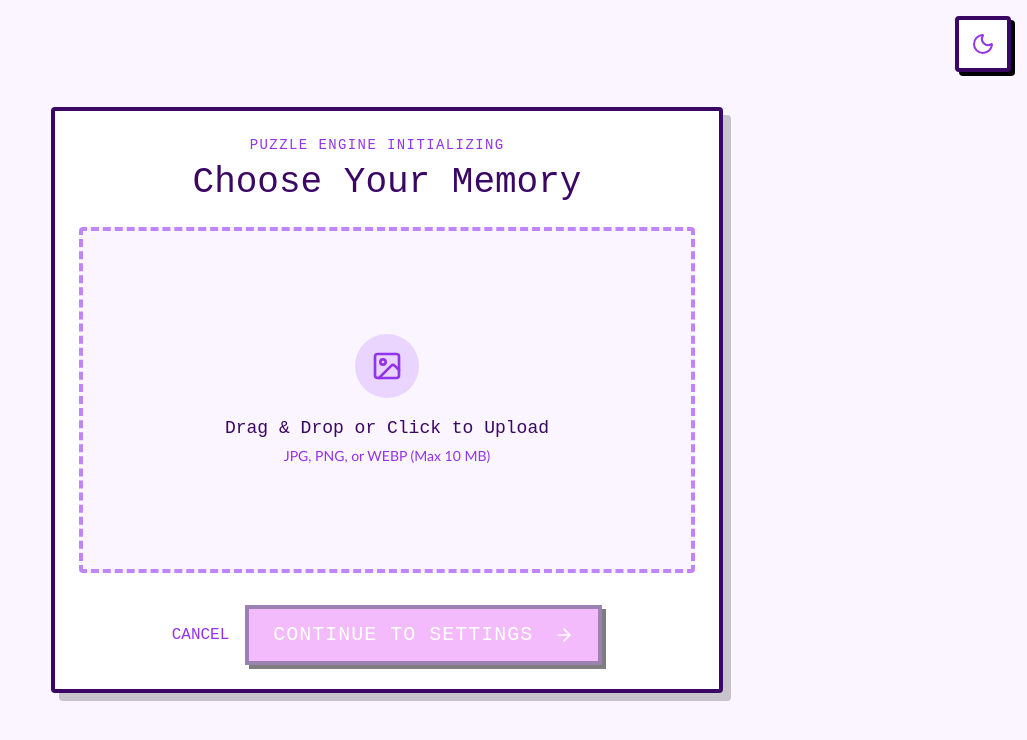
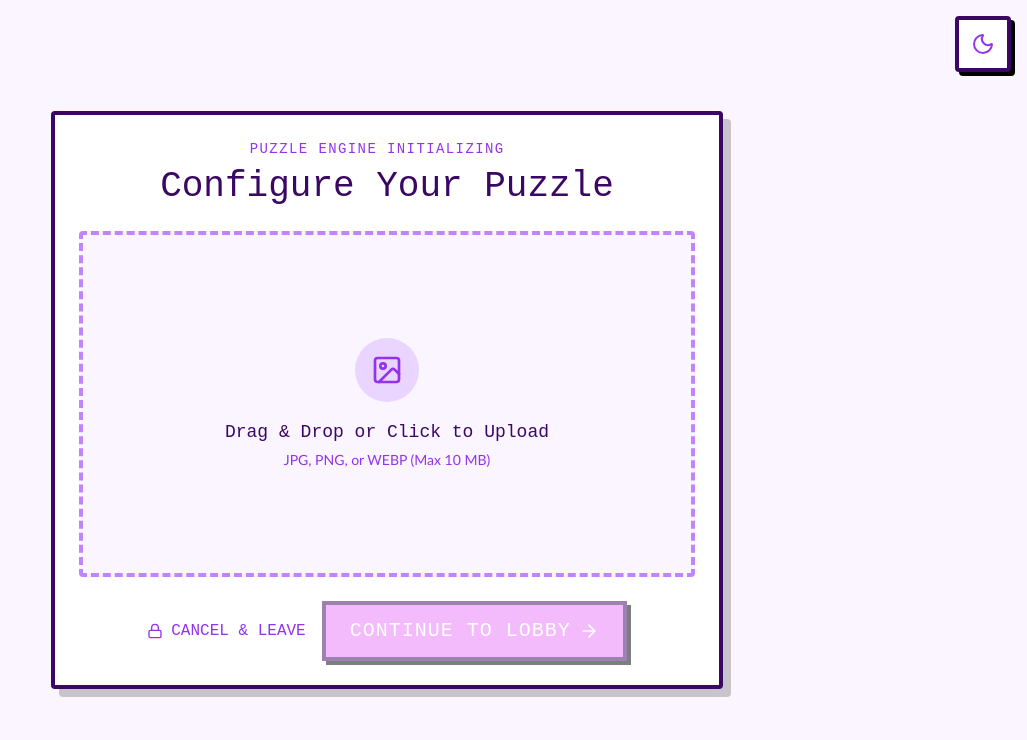
Before and after one commit to Sbasnayaka/Mystic-Mosaic, a React (Vite) app: page / in a window 1280 px wide. Both pictures are taken after a click on the button "✦ CREATE A PUZZLE ROOM". Shown: the top 740 px of the page, without its empty margins (253-1280 px from the left). Built offline with nearby package versions, Linux system fonts and the light colour scheme.

Commit message:
Integrated into roomsetup

```diff
--- a/src/pages/RoomSetup.tsx
+++ b/src/pages/RoomSetup.tsx
@@ -1,9 +1,11 @@
+
 import { ImageUploader } from '../components/ImageUploader';
+import { DifficultySlider } from '../components/DifficultySlider';
 import { PixelButton } from '../components/PixelButton';
 import { ThemeToggle } from '../components/ThemeToggle';
 import { useTheme } from '../hooks/useTheme';
 import { useGameStore } from '../store/gameStore';
-import { ArrowRight } from 'lucide-react';
+import { ArrowRight, Lock } from 'lucide-react';
 
 interface RoomSetupProps {
   onProceed: () => void;
@@ -11,7 +13,10 @@ interface RoomSetupProps {
 
 export function RoomSetup({ onProceed }: RoomSetupProps) {
   const { isDark, toggleTheme } = useTheme();
-  const { image, leaveRoom } = useGameStore();
+  const { image, leaveRoom, players } = useGameStore();
+
+  // The first player in the room is always the host
+  const isHost = players[0]?.isHost ?? true;
 
   return (
     <div className="min-h-screen flex flex-col items-center justify-center p-4 relative">
@@ -24,19 +29,30 @@ export function RoomSetup({ onProceed }: RoomSetupProps) {
           <p className="font-pixel text-sm text-magic-600 dark:text-accent mb-2 tracking-widest">
             PUZZLE ENGINE INITIALIZING <span className="animate-blink">_</span>
           </p>
+
           <h2 className="font-pixel text-3xl md:text-4xl text-magic-900 dark:text-magic-100">
-            Choose Your Memory
+            Configure Your Puzzle
           </h2>
         </div>
 
-        {/* Uploader */}
-        <div className="mb-8">
+        {/* 1. Image Uploader */}
+        <div className="mb-6">
           <ImageUploader />
         </div>
 
+        {/* 2. Difficulty Slider - Only show if image is uploaded */}
+        {image && (
+          <div
+            className="mb-8 animate-float"
+            style={{ animationDuration: '4s' }}
+          >
+            <DifficultySlider isHost={isHost} />
+          </div>
+        )}
+
         {/* Prompt */}
         {image && (
-          <div className="mb-8 animate-float" style={{ animationDuration: '4s' }}>
+          <div className="mb-8">
             <p className="font-pixel text-xl text-accent">
               ✦ Ready to turn this into a puzzle? ✦
             </p>
@@ -47,9 +63,10 @@ export function RoomSetup({ onProceed }: RoomSetupProps) {
         <div className="flex flex-col sm:flex-row items-center justify-center gap-4">
           <button
             onClick={leaveRoom}
-            className="font-pixel text-magic-600 dark:text-magic-400 hover:text-red-500 dark:hover:text-red-400 transition-colors"
+            className="font-pixel text-magic-600 dark:text-magic-400 hover:text-red-500 dark:hover:text-red-400 transition-colors flex items-center gap-2"
           >
-            CANCEL
+            <Lock className="w-4 h-4" />
+            CANCEL & LEAVE
           </button>
 
           <PixelButton
@@ -58,7 +75,8 @@ export function RoomSetup({ onProceed }: RoomSetupProps) {
             disabled={!image}
             className={!image ? 'opacity-50 cursor-not-allowed' : ''}
           >
-            CONTINUE TO SETTINGS <ArrowRight className="inline w-5 h-5 ml-2" />
+            CONTINUE TO LOBBY
+            <ArrowRight className="inline w-5 h-5 ml-2" />
           </PixelButton>
         </div>
 
```
